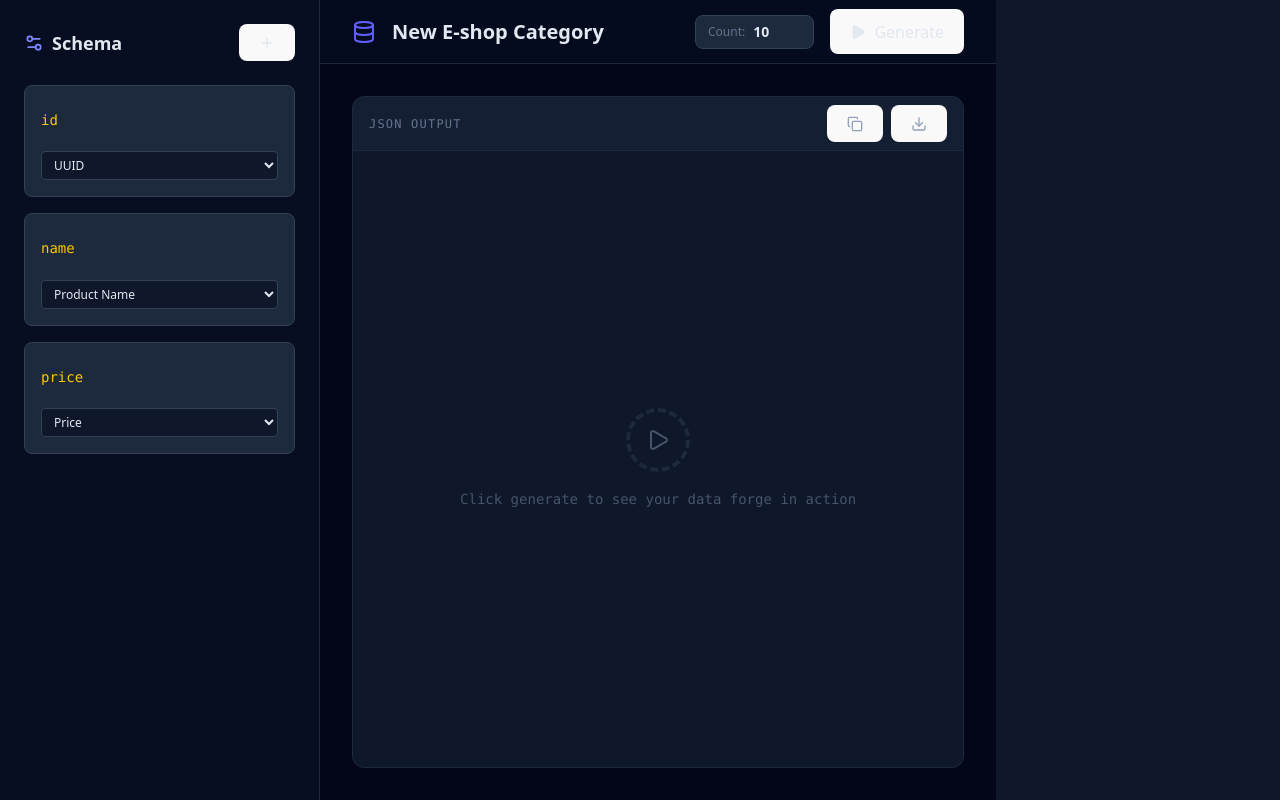
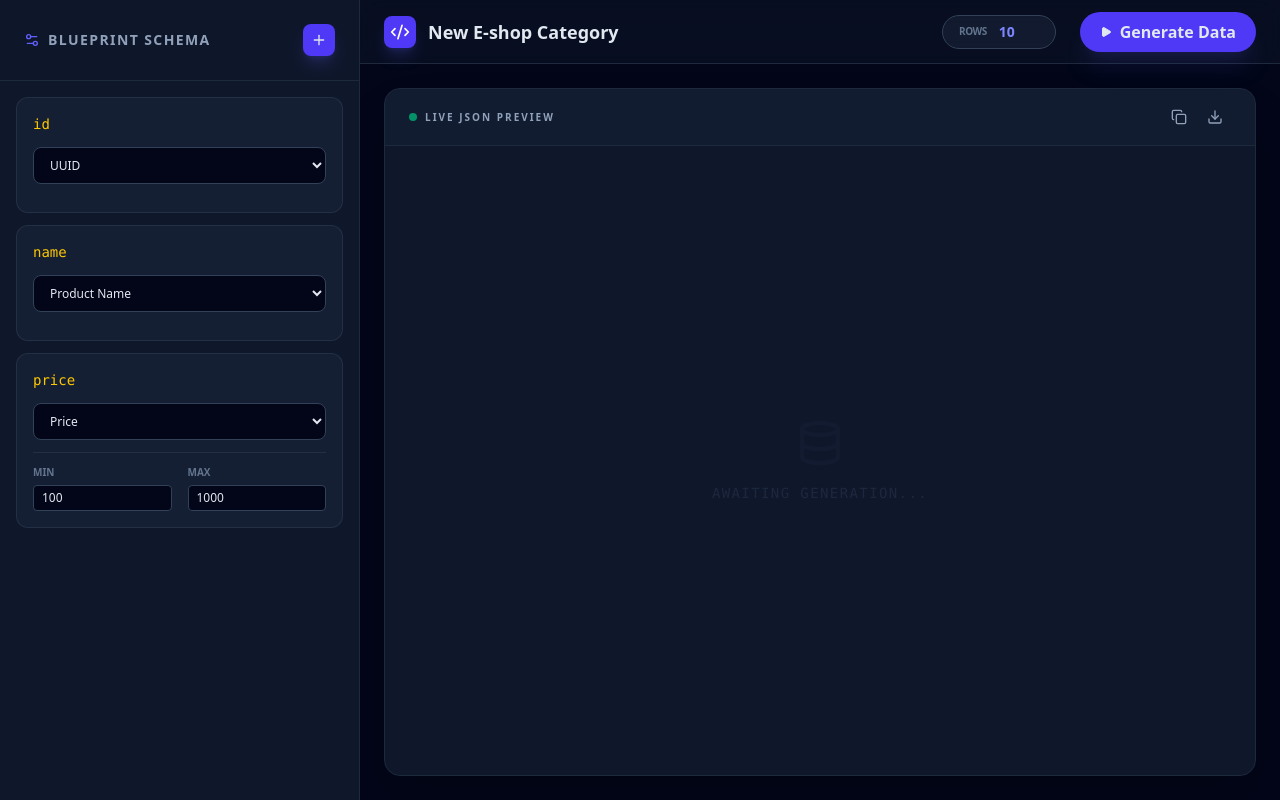
Before and after one commit to juhonis/DataForge, a React (Vite) app in the folder application/: page / in a window 1280 px wide. Built offline with nearby package versions, Linux system fonts and the light colour scheme.

Commit message:
Fixed styling, whole screen wide. Added Field Options: Price or Stock (min/max)

```diff
--- a/application/src/App.tsx
+++ b/application/src/App.tsx
@@ -2,7 +2,7 @@ import React, { useState } from 'react';
 import { Sidebar } from './components/Sidebar';
 import { useStore } from './store/useStore';
 import { generateData } from './core/engine';
-import { Play, Download, Copy, Database } from 'lucide-react';
+import { Play, Download, Copy, Database, Code2 } from 'lucide-react';
 
 function App() {
 	const { blueprint, updateBlueprintName } = useStore();
@@ -19,27 +19,29 @@ function App() {
 	};
 
 	return (
-		<div className="flex h-screen bg-slate-950 text-slate-200 overflow-hidden font-sans">
+		<div className="flex h-screen w-screen bg-slate-950 text-slate-200 overflow-hidden">
 			<Sidebar />
 
-			<main className="flex-1 flex flex-col">
+			<main className="flex-1 flex flex-col min-w-0">
 				{/* Top Bar */}
-				<header className="h-16 border-b border-slate-800 flex items-center justify-between px-8 bg-slate-900/30">
-					<div className="flex items-center gap-4">
-						<Database className="w-6 h-6 text-indigo-500" />
+				<header className="h-16 border-b border-slate-800 flex items-center justify-between px-6 bg-slate-900/50 backdrop-blur-md z-10">
+					<div className="flex items-center gap-3">
+						<div className="w-8 h-8 bg-indigo-600 rounded-lg flex items-center justify-center shadow-lg shadow-indigo-500/20">
+							<Code2 className="w-5 h-5 text-white" />
+						</div>
 						<input
-							className="bg-transparent text-xl font-bold outline-none focus:border-b border-indigo-500/50"
+							className="bg-transparent text-lg font-bold outline-none focus:ring-b-2 border-indigo-500/50 w-64"
 							value={blueprint.name}
 							onChange={(e) => updateBlueprintName(e.target.value)}
 						/>
 					</div>
 
-					<div className="flex items-center gap-4">
-						<div className="flex items-center gap-2 bg-slate-800 rounded-lg px-3 py-1.5 border border-slate-700">
-							<span className="text-xs text-slate-500 font-medium">Count:</span>
+					<div className="flex items-center gap-6">
+						<div className="flex items-center gap-3 px-4 py-1.5 bg-slate-800/50 border border-slate-700 rounded-full">
+							<span className="text-[10px] font-black uppercase text-slate-500 tracking-tighter">Rows</span>
 							<input
 								type="number"
-								className="w-12 bg-transparent outline-none text-sm font-bold"
+								className="w-10 bg-transparent outline-none text-sm font-bold text-indigo-400"
 								value={count}
 								onChange={(e) => setCount(parseInt(e.target.value) || 1)}
 							/>
@@ -47,38 +49,41 @@ function App() {
 
 						<button
 							onClick={handleGenerate}
-							className="flex items-center gap-2 bg-indigo-600 hover:bg-indigo-500 px-4 py-2 rounded-lg font-bold transition-all"
+							className="flex items-center gap-2 bg-indigo-600 hover:bg-indigo-500 px-5 py-2 rounded-full font-bold transition-all shadow-xl shadow-indigo-500/10 active:scale-95"
 						>
-							<Play className="w-4 h-4 fill-current" />
-							Generate
+							<Play className="w-3 h-3 fill-current" />
+							Generate Data
 						</button>
 					</div>
 				</header>
 
-				{/* Preview Area */}
-				<div className="flex-1 p-8 overflow-hidden flex flex-col">
-					<div className="flex-1 bg-slate-900 border border-slate-800 rounded-xl flex flex-col overflow-hidden">
-						<div className="flex items-center justify-between px-4 py-2 border-b border-slate-800 bg-slate-800/50">
-							<span className="text-xs font-mono text-slate-500 uppercase tracking-widest">JSON Output</span>
-							<div className="flex gap-2">
-								<button onClick={copyToClipboard} className="p-1.5 hover:bg-slate-700 rounded text-slate-400" title="Copy">
+				{/* Editor/Preview Surface */}
+				<div className="flex-1 p-6 bg-slate-950 overflow-hidden">
+					<div className="h-full bg-slate-900 border border-slate-800 rounded-2xl flex flex-col shadow-2xl overflow-hidden">
+						{/* Output Header */}
+						<div className="px-6 py-3 border-b border-slate-800 flex items-center justify-between bg-slate-800/30">
+							<div className="flex items-center gap-2">
+								<div className="w-2 h-2 rounded-full bg-emerald-500 animate-pulse" />
+								<span className="text-[10px] font-black uppercase tracking-[0.2em] text-slate-400">Live JSON Preview</span>
+							</div>
+							<div className="flex gap-1">
+								<button onClick={copyToClipboard} className="p-2 hover:bg-slate-700 rounded-lg text-slate-400 transition-colors">
 									<Copy className="w-4 h-4" />
 								</button>
-								<button className="p-1.5 hover:bg-slate-700 rounded text-slate-400" title="Download">
+								<button className="p-2 hover:bg-slate-700 rounded-lg text-slate-400 transition-colors">
 									<Download className="w-4 h-4" />
 								</button>
 							</div>
 						</div>
 
-						<div className="flex-1 overflow-auto p-6 font-mono text-sm leading-relaxed text-emerald-400">
+						{/* JSON Content */}
+						<div className="flex-1 overflow-auto p-8 font-mono text-sm leading-relaxed custom-scrollbar">
 							{output.length > 0 ? (
-								<pre>{JSON.stringify(output, null, 2)}</pre>
+								<pre className="text-emerald-400/90 whitespace-pre-wrap">{JSON.stringify(output, null, 2)}</pre>
 							) : (
-								<div className="h-full flex flex-col items-center justify-center text-slate-600 gap-4">
-									<div className="w-16 h-16 border-4 border-dashed border-slate-800 rounded-full flex items-center justify-center">
-										<Play className="w-6 h-6" />
-									</div>
-									<p>Click generate to see your data forge in action</p>
+								<div className="h-full flex flex-col items-center justify-center text-slate-700 space-y-4">
+									<Database className="w-12 h-12 opacity-10" />
+									<p className="text-sm font-medium opacity-40 uppercase tracking-widest">Awaiting Generation...</p>
 								</div>
 							)}
 						</div>
--- a/application/src/components/Sidebar.tsx
+++ b/application/src/components/Sidebar.tsx
@@ -1,54 +1,55 @@
 import React from 'react';
 import { useStore } from '../store/useStore';
 import { COMMON_PROVIDERS } from '../core/providers';
-import { Plus, Trash2, Settings2 } from 'lucide-react';
+import { Plus, Trash2, Settings2, SlidersHorizontal } from 'lucide-react';
 
 export const Sidebar: React.FC = () => {
-	const { blueprint, addField, removeField, updateField } = useStore();
+	const { blueprint, addField, removeField, updateField, updateFieldOption } = useStore();
 
 	const handleAddField = () => {
 		const id = crypto.randomUUID();
 		addField({
 			id,
 			key: 'new_field',
-			provider: 'commerce.productName'
+			provider: 'commerce.productName',
+			options: {}
 		});
 	};
 
 	return (
-		<aside className="w-80 border-r border-slate-800 bg-slate-900/50 p-6 flex flex-col gap-6 overflow-y-auto">
-			<div className="flex items-center justify-between">
-				<h2 className="text-lg font-bold flex items-center gap-2">
-					<Settings2 className="w-5 h-5 text-indigo-400" />
-					Schema
+		<aside className="w-90 border-r border-slate-800 bg-slate-900 flex flex-col overflow-hidden shrink-0">
+			<div className="p-6 border-b border-slate-800 flex items-center justify-between bg-slate-900/50">
+				<h2 className="text-sm font-black uppercase tracking-widest flex items-center gap-2 text-slate-400">
+					<Settings2 className="w-4 h-4 text-indigo-500" />
+					Blueprint Schema
 				</h2>
 				<button
 					onClick={handleAddField}
-					className="p-1.5 bg-indigo-600 hover:bg-indigo-500 rounded-md transition-colors"
+					className="p-2 bg-indigo-600 hover:bg-indigo-500 rounded-lg transition-all shadow-lg shadow-indigo-500/20 active:scale-95"
 				>
 					<Plus className="w-4 h-4" />
 				</button>
 			</div>
 
-			<div className="space-y-4">
+			<div className="flex-1 overflow-y-auto p-4 space-y-3 custom-scrollbar">
 				{blueprint.fields.map((field) => (
-					<div key={field.id} className="p-4 rounded-lg bg-slate-800 border border-slate-700 space-y-3 group">
-						<div className="flex items-center justify-between">
+					<div key={field.id} className="p-4 rounded-xl bg-slate-800/50 border border-slate-700/50 hover:border-slate-600 transition-colors group">
+						<div className="flex items-center justify-between mb-3">
 							<input
-								className="bg-transparent border-b border-transparent focus:border-indigo-500 outline-none font-mono text-sm text-yellow-400 w-full"
+								className="bg-transparent border-b border-transparent focus:border-indigo-500 outline-none font-mono text-sm text-yellow-400 w-full mr-2"
 								value={field.key}
 								onChange={(e) => updateField(field.id, { key: e.target.value })}
 							/>
 							<button
 								onClick={() => removeField(field.id)}
-								className="text-slate-500 hover:text-red-400 opacity-0 group-hover:opacity-100 transition-opacity"
+								className="text-slate-600 hover:text-red-400 opacity-0 group-hover:opacity-100 transition-all"
 							>
 								<Trash2 className="w-4 h-4" />
 							</button>
 						</div>
 
 						<select
-							className="w-full bg-slate-900 border border-slate-700 rounded px-2 py-1 text-xs outline-none focus:border-indigo-500"
+							className="w-full bg-slate-950 border border-slate-700 rounded-lg px-3 py-2 text-xs outline-none focus:ring-1 ring-indigo-500 transition-all mb-3"
 							value={field.provider}
 							onChange={(e) => updateField(field.id, { provider: e.target.value })}
 						>
@@ -56,6 +57,30 @@ export const Sidebar: React.FC = () => {
 								<option key={p.value} value={p.value}>{p.label}</option>
 							))}
 						</select>
+
+						{/* Dynamic Options Section */}
+						{(field.provider === 'commerce.price' || field.provider === 'number.int') && (
+							<div className="pt-3 border-t border-slate-700/50 flex gap-4">
+								<div className="flex-1">
+									<label className="text-[10px] uppercase font-bold text-slate-500 mb-1 block">Min</label>
+									<input
+										type="number"
+										className="w-full bg-slate-950 border border-slate-700 rounded px-2 py-1 text-xs outline-none focus:border-indigo-500"
+										value={field.options?.min ?? 0}
+										onChange={(e) => updateFieldOption(field.id, 'min', parseInt(e.target.value))}
+									/>
+								</div>
+								<div className="flex-1">
+									<label className="text-[10px] uppercase font-bold text-slate-500 mb-1 block">Max</label>
+									<input
+										type="number"
+										className="w-full bg-slate-950 border border-slate-700 rounded px-2 py-1 text-xs outline-none focus:border-indigo-500"
+										value={field.options?.max ?? 1000}
+										onChange={(e) => updateFieldOption(field.id, 'max', parseInt(e.target.value))}
+									/>
+								</div>
+							</div>
+						)}
 					</div>
 				))}
 			</div>
--- a/application/src/index.css
+++ b/application/src/index.css
@@ -1,74 +1,14 @@
 @import "tailwindcss";
 
-body {
-  @apply bg-slate-900 text-white;
-}
-
 :root {
-  font-family: system-ui, Avenir, Helvetica, Arial, sans-serif;
-  line-height: 1.5;
-  font-weight: 400;
-
-  color-scheme: light dark;
-  color: rgba(255, 255, 255, 0.87);
-  background-color: #242424;
-
-  font-synthesis: none;
-  text-rendering: optimizeLegibility;
-  -webkit-font-smoothing: antialiased;
-  -moz-osx-font-smoothing: grayscale;
-}
-
-a {
-  font-weight: 500;
-  color: #646cff;
-  text-decoration: inherit;
-}
-a:hover {
-  color: #535bf2;
+	height: 100%;
 }
 
 body {
-  margin: 0;
-  display: flex;
-  place-items: center;
-  min-width: 320px;
-  min-height: 100vh;
+	@apply bg-slate-950 text-white antialiased overflow-hidden;
+	height: 100%;
 }
 
-h1 {
-  font-size: 3.2em;
-  line-height: 1.1;
+#root {
+	height: 100%;
 }
-
-button {
-  border-radius: 8px;
-  border: 1px solid transparent;
-  padding: 0.6em 1.2em;
-  font-size: 1em;
-  font-weight: 500;
-  font-family: inherit;
-  background-color: #1a1a1a;
-  cursor: pointer;
-  transition: border-color 0.25s;
-}
-button:hover {
-  border-color: #646cff;
-}
-button:focus,
-button:focus-visible {
-  outline: 4px auto -webkit-focus-ring-color;
-}
-
-@media (prefers-color-scheme: light) {
-  :root {
-    color: #213547;
-    background-color: #ffffff;
-  }
-  a:hover {
-    color: #747bff;
-  }
-  button {
-    background-color: #f9f9f9;
-  }
-}
--- a/application/src/store/useStore.ts
+++ b/application/src/store/useStore.ts
@@ -7,6 +7,7 @@ interface StoreState {
 	addField: (field: BlueprintField) => void;
 	removeField: (id: string) => void;
 	updateField: (id: string, updates: Partial<BlueprintField>) => void;
+	updateFieldOption: (fieldId: string, key: string, value: any) => void;
 }
 
 export const useStore = create<StoreState>((set) => ({
@@ -39,4 +40,16 @@ export const useStore = create<StoreState>((set) => ({
 				fields: state.blueprint.fields.map(f => f.id === id ? { ...f, ...updates } : f)
 			}
 		})),
+
+	updateFieldOption: (fieldId, key, value) =>
+		set((state) => ({
+			blueprint: {
+				...state.blueprint,
+				fields: state.blueprint.fields.map(f =>
+					f.id === fieldId
+						? { ...f, options: { ...f.options, [key]: value } }
+						: f
+				)
+			}
+		})),
 }));
```
Lines whose indentation alone changed are shown as unchanged.
